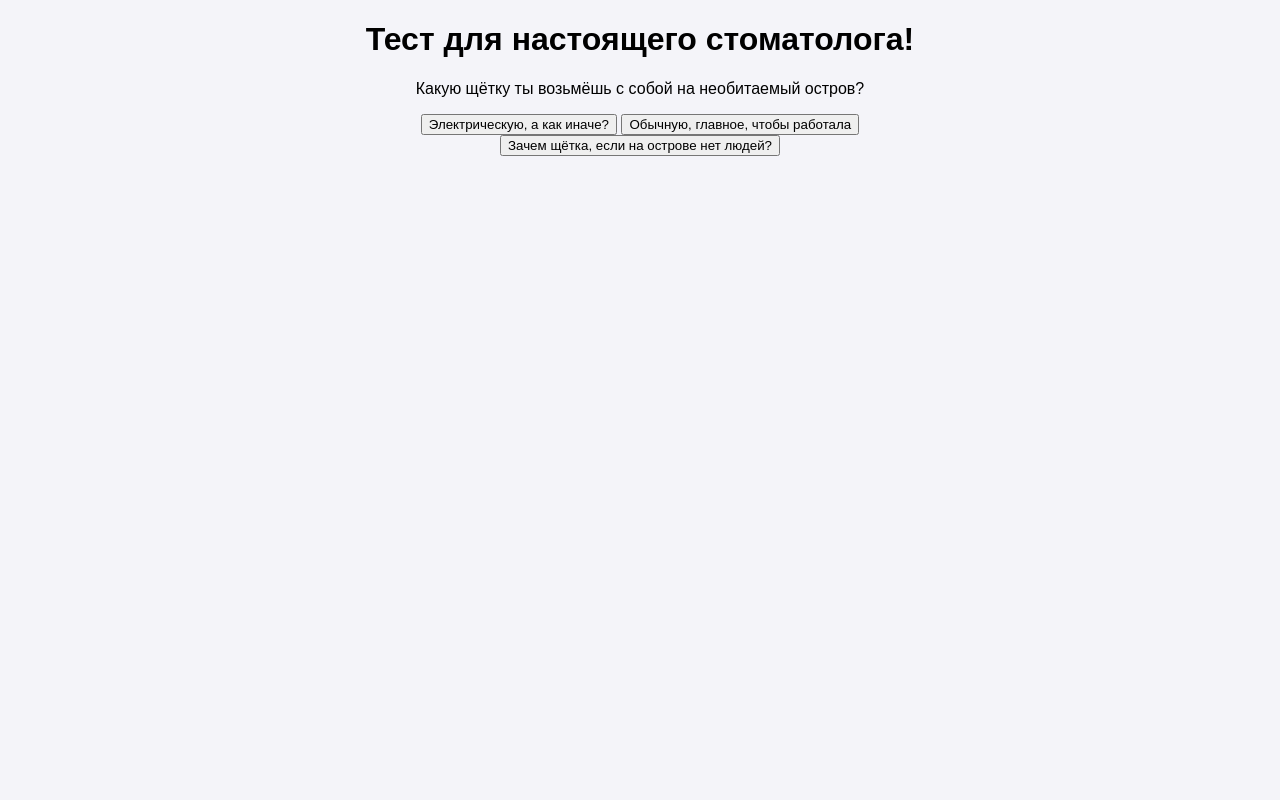
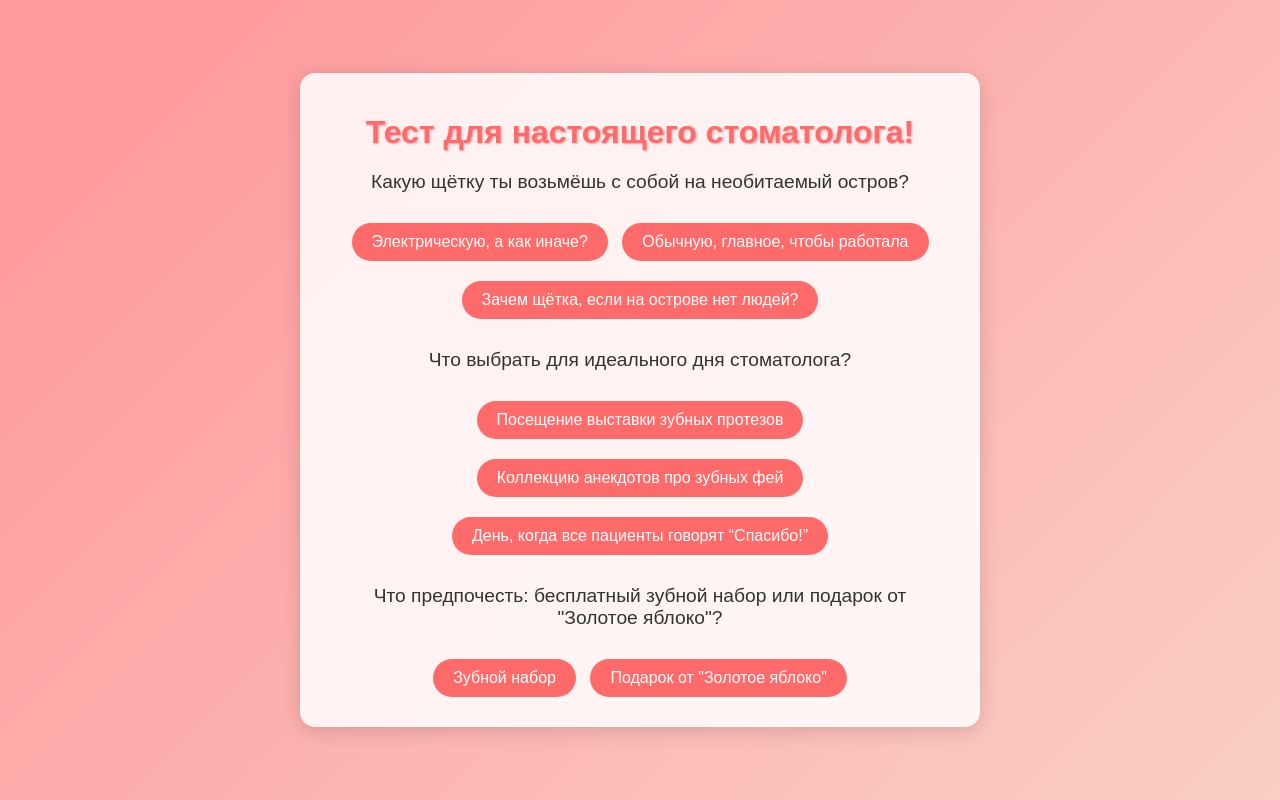
Before and after one commit to cinemarie/cinemarie.github.io, a plain HTML site: page index.html in a window 1280 px wide. Drawn offline with Linux system fonts and the light colour scheme.

Commit message:
Update index.html

```diff
--- a/index.html
+++ b/index.html
@@ -5,23 +5,59 @@
     <meta name="viewport" content="width=device-width, initial-scale=1.0">
     <title>Подарок для стоматолога</title>
     <style>
+        /* Основные стили */
         body {
-            font-family: Arial, sans-serif;
-            text-align: center;
-            margin: 20px;
-            background-color: #f4f4f9;
+            font-family: 'Arial', sans-serif;
+            background: linear-gradient(135deg, #ff9a9e 10%, #fad0c4 100%);
+            display: flex;
+            align-items: center;
+            justify-content: center;
+            min-height: 100vh;
+            margin: 0;
+            color: #333;
         }
         .container {
+            background-color: #ffffffd9;
+            padding: 20px 40px;
+            border-radius: 15px;
             max-width: 600px;
-            margin: auto;
+            box-shadow: 0 4px 20px rgba(0, 0, 0, 0.15);
+            text-align: center;
         }
-        .question, #result {
-            display: none;
+        h1 {
+            color: #ff6b6b;
+            font-size: 2em;
+            margin-bottom: 10px;
+            text-shadow: 1px 1px 2px #ff9a9e;
+        }
+        .question p {
+            font-size: 1.2em;
+            margin: 20px 0;
+        }
+        button {
+            background-color: #ff6b6b;
+            color: white;
+            border: none;
+            padding: 10px 20px;
+            font-size: 1em;
+            border-radius: 25px;
+            margin: 10px 5px;
+            cursor: pointer;
+            transition: background-color 0.3s, transform 0.2s;
+        }
+        button:hover {
+            background-color: #ff8a8a;
+            transform: scale(1.05);
         }
         #result {
+            display: none;
             font-size: 1.2em;
+            margin-top: 20px;
             color: #4CAF50;
-            margin-top: 20px;
+        }
+        #result h2 {
+            color: #ff6b6b;
+            font-size: 1.8em;
         }
     </style>
 </head>
```
